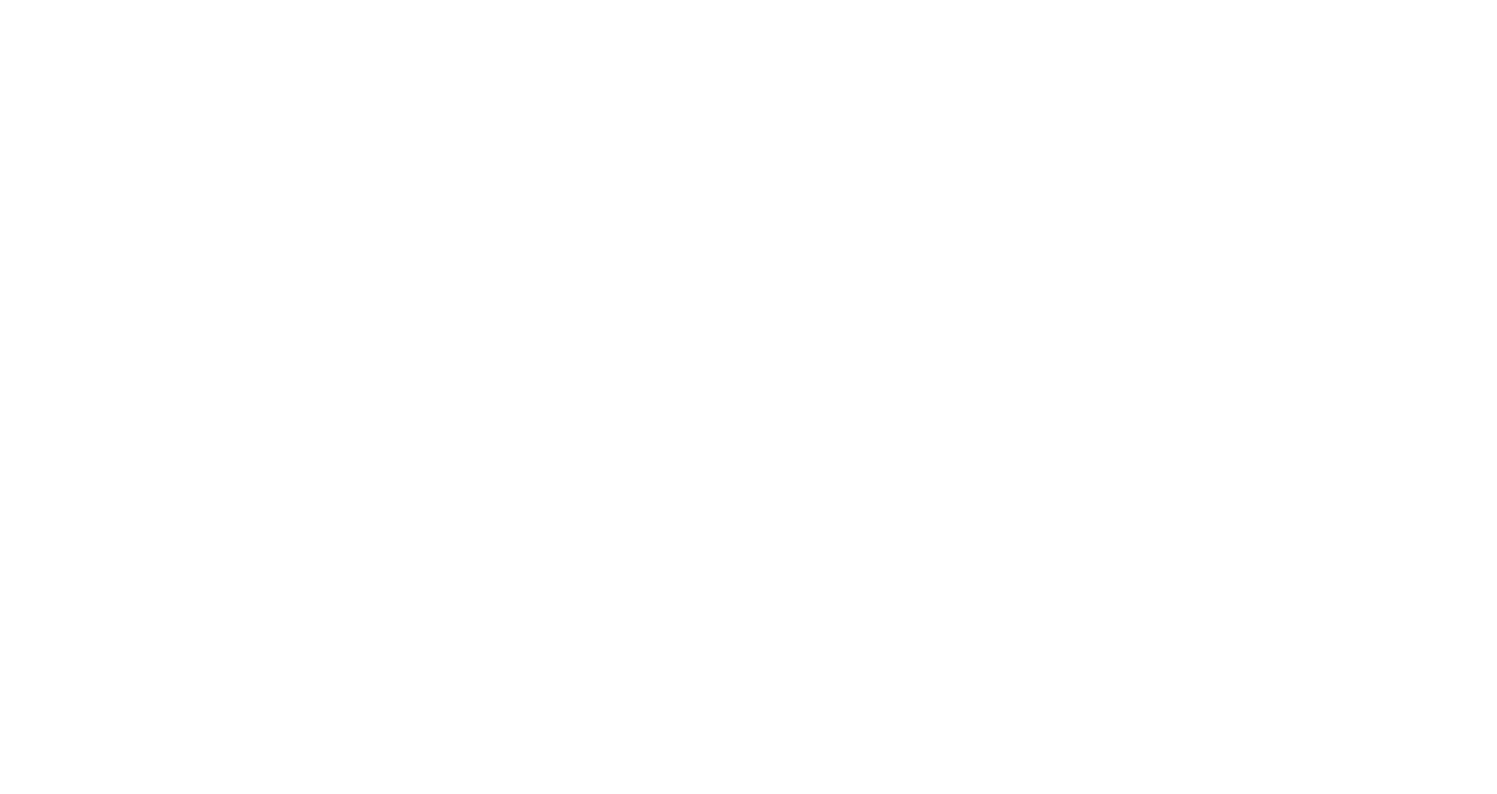
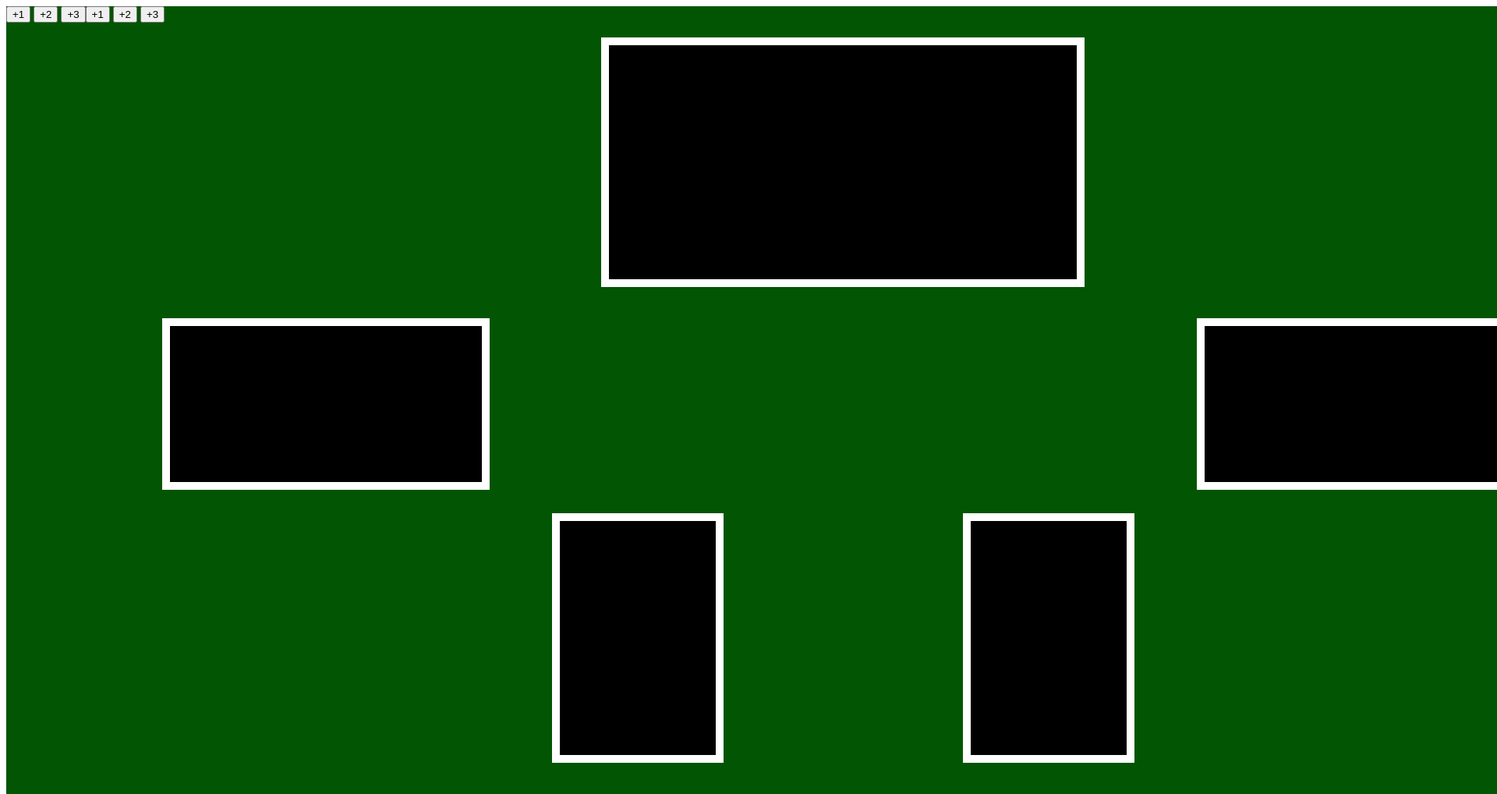
Before and after one commit to xyzrares/basketballscoreboard, a plain HTML site: page index.html in a window 1280 px wide. Shown: the top 1018 px of the page at 78% size, 1920 px wide, since content can reach past the window. Before the commit the page ends 800 px from the top, so only its background shows below. Drawn offline with Linux system fonts and the light colour scheme.

Commit message:
added the black elements that will show the numbers.

```diff
--- a/index.css
+++ b/index.css
@@ -0,0 +1,92 @@
+body {
+    background-color: white;
+}
+
+.parent {
+    position: relative;
+}
+
+.scoreboard-bg {
+    height: 1010px;
+    width: 2127px;
+    background-color: rgb(2, 85, 2);
+    margin-left: auto;
+    margin-right: auto;
+    position: absolute;
+    z-index: 9;
+
+}
+
+.period-timer {
+    height: 300px;
+    width: 600px;
+    background-color: black;
+    position: absolute;
+    top: 40px;
+    left: 763px;
+    border: 10px solid white;
+    z-index: 10;
+}
+
+.scores {
+    position: relative;
+}
+
+.score-home {
+    height: 200px;
+    width: 400px;
+    background-color: black;
+    position: absolute;
+    z-index: 10;
+    left: 200px;
+    top: 400px;
+    border: 10px solid white;
+}
+
+.score-guest {
+    height: 200px;
+    width: 400px;
+    z-index: 10;
+    background-color: black;
+    position: absolute;
+    top: 400px;
+    left: 1527px;
+    border: 10px solid white;
+}
+
+.fouls {
+    position: relative;
+}
+
+.fouls-home {
+    height: 300px;
+    width: 200px;
+    background-color: black;
+    position: absolute;
+    z-index: 10;
+    left: 700px;
+    top: 650px;
+    border: 10px solid white;
+}
+
+.fouls-guest {
+    height: 300px;
+    width: 200px;
+    z-index: 10;
+    background-color: black;
+    position: absolute;
+    top: 650px;
+    left: 1227px;
+    border: 10px solid white;
+}
+
+.addpoints {
+    position: absolute;
+    z-index: 11;
+    display: flex;
+    justify-content: space-around;
+}
+
+.addpointshome {
+    top: 10px;
+}
--- a/index.html
+++ b/index.html
@@ -0,0 +1,36 @@
+    <!DOCTYPE html>
+
+    <!DOCTYPE html>
+    <html lang="en">
+    <head>
+        <meta charset="UTF-8">
+        <meta name="viewport" content="width=device-width, initial-scale=1.0">
+        <title>Basketball Scoreboard</title>
+        <link rel="stylesheet" href="index.css">
+    </head>
+    <body>
+        <div class="parent">
+            <div class="period-timer"></div>
+            <div class="scoreboard-bg"></div>
+        <div class="scores"></div>
+            <div class="score-home"></div>
+                <div class="addpoints">
+                    <div class="addpointshome">
+                        <button class="rounded" id="plus1home-el">+1</button>
+                        <button class="rounded" id="plus2home-el">+2</button>
+                        <button class="rounded" id="plus3home-el">+3</button>
+                    </div>
+                    <div>
+                        <button class="rounded" id="plus1guest-el">+1</button>
+                        <button class="rounded" id="plus2guest-el">+2</button>
+                        <button class="rounded" id="plus3guest-el">+3</button>
+                    </div>
+                </div>
+            <div class="score-guest"></div>
+        </div>
+        <div class="fouls">
+            <div class="fouls-home"></div>
+            <div class="fouls-guest"></div>
+        </div>
+    </body>
+    </html>
```
